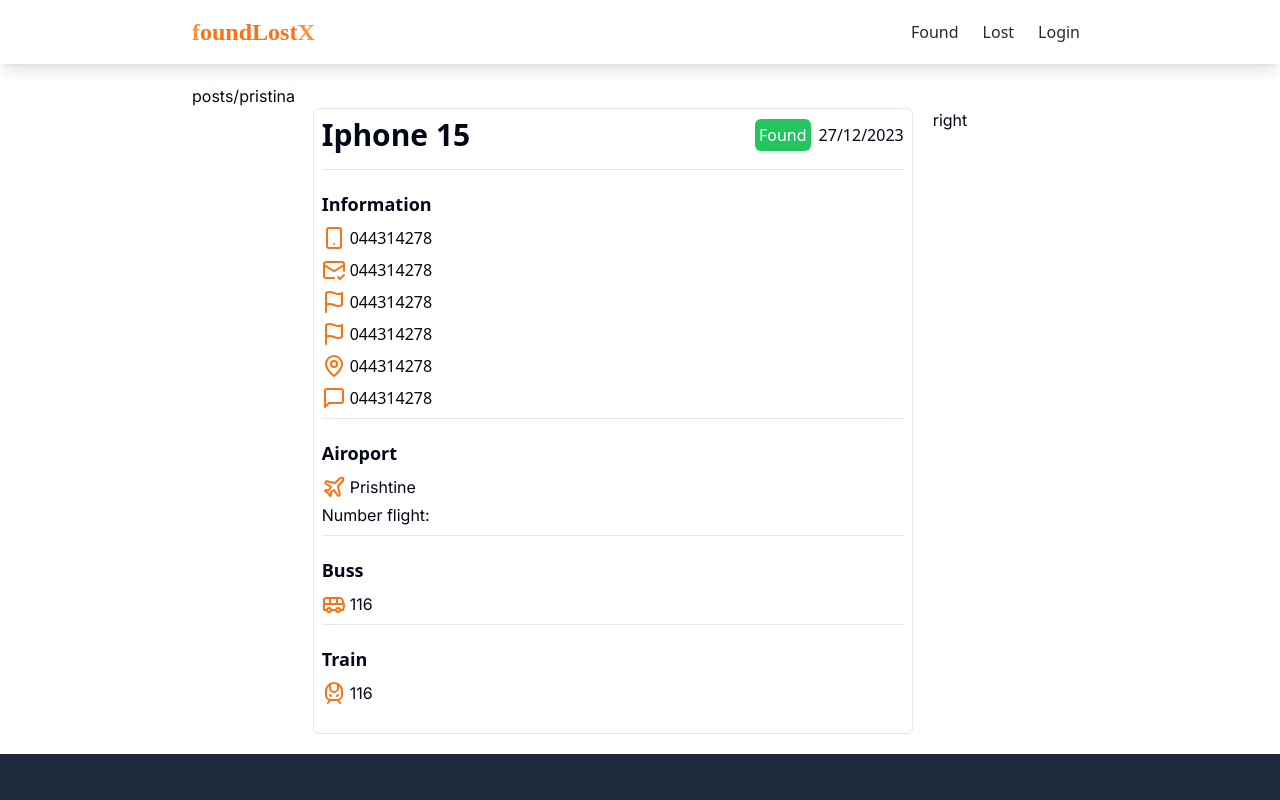
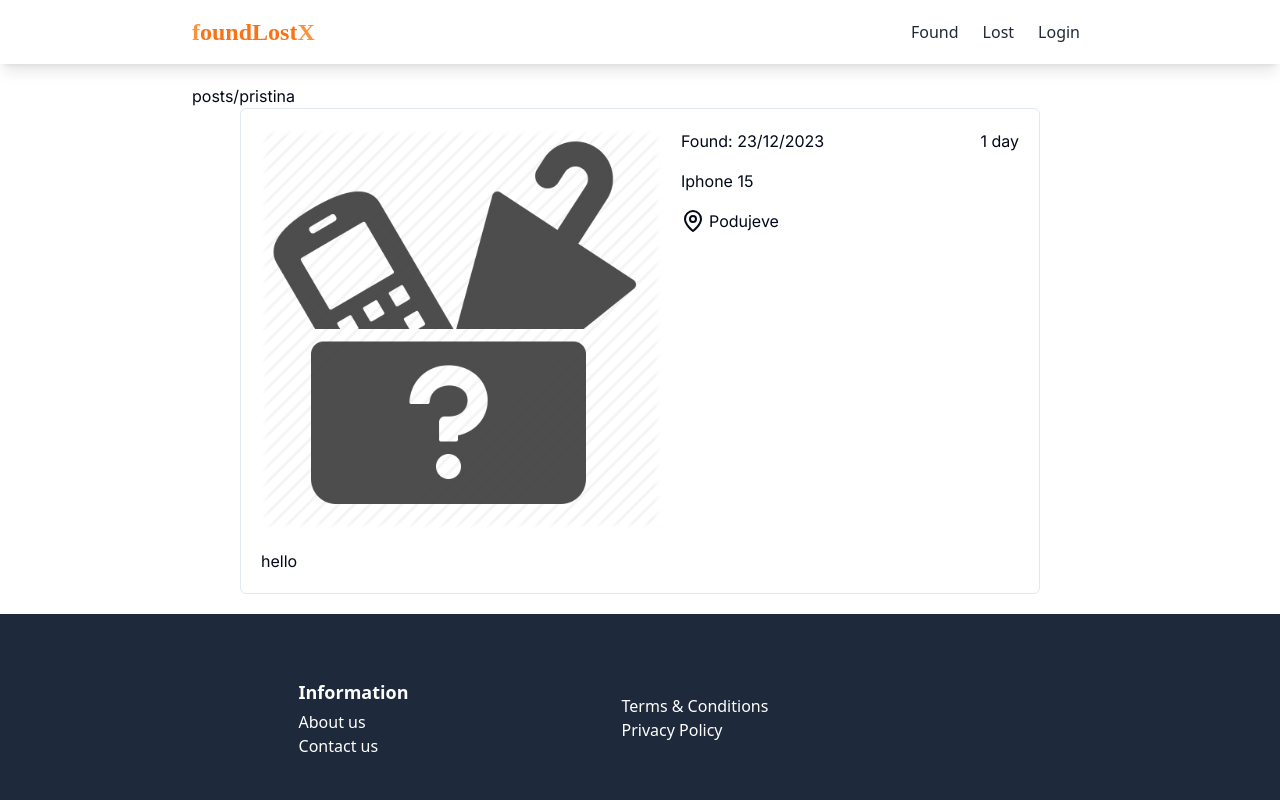
Before and after one commit to bernardkas/foundlostx, a Next.js app: page /post/1 in a window 1280 px wide. Shown: the top 800 px of the page. Built offline with nearby package versions, Linux system fonts and the light colour scheme.

Commit message:
feat: start working on post page

```diff
--- a/components/post/PostDetails.tsx
+++ b/components/post/PostDetails.tsx
@@ -9,7 +9,10 @@
   Smartphone,
   TrainFront,
 } from 'lucide-react';
+import Image from 'next/image';
 import React from 'react';
+
+import photo from '@/assets/howitworks/matching.png';
 
 const PostDetails = () => {
   const icons = [
@@ -42,64 +45,30 @@
   return (
     <div className='mx-2 my-5 lg:mx-[15%]'>
       <div>posts/pristina</div>
-      <div className='flex flex-row justify-center gap-5'>
-        <div className='border-[1px] rounded-md w-[600px] p-2'>
-          <div className='flex flex-row justify-between items-center border-b-[1px] pb-4'>
-            <h1 className='text-3xl font-noto-sans font-bold'>Iphone 15</h1>
-            <div className='flex gap-2 items-center'>
-              <label className='bg-green-500 text-white p-1 rounded-md font-noto-sans'>
-                Found
-              </label>
-              <label className='font-noto-sans '>27/12/2023</label>
+      <div className='flex flex-col justify-center items-center '>
+        <div className='border-[1px] rounded-md p-5 w-[800px] flex flex-col gap-5'>
+          <div className='flex flex-row justify-between'>
+            <div className='flex flex-row gap-5'>
+              <div>
+                <Image width={400} height={400} src={photo} alt='' />
+              </div>
+              <div className='flex flex-col gap-4'>
+                <div>Found: 23/12/2023</div>
+                <div>
+                  <h1>Iphone 15</h1>
+                </div>
+                <div className='flex flex-row gap-1'>
+                  <MapPin />
+                  <p>Podujeve</p>
+                </div>
+              </div>
             </div>
+            <div>1 day</div>
           </div>
-          <div className='my-5 border-b-[1px] pb-2'>
-            <div className='mb-2 text-lg font-noto-sans font-semibold'>
-              Information
-            </div>
-            <div className='flex flex-col gap-2'>
-              {icons.map(item => (
-                <div className='flex flex-row items-center gap-1' key={item.id}>
-                  <p className='text-orange-500'>{item.icon}</p>
-                  <p className='font-noto-sans'>044314278</p>
-                </div>
-              ))}
-            </div>
-          </div>
-          <div className='border-b-[1px] pb-2 my-5'>
-            <h1 className='mb-2 text-lg font-noto-sans font-semibold'>
-              Airoport
-            </h1>
-            <div className='flex flex-row gap-1 mb-1'>
-              <p>
-                <Plane className='text-orange-500' />
-              </p>
-              <p>Prishtine</p>
-            </div>
-            <div>
-              <p>Number flight: </p>
-            </div>
-          </div>
-          <div className='border-b-[1px] pb-2 my-5'>
-            <h1 className='mb-2 text-lg font-noto-sans font-semibold'>Buss</h1>
-            <div className='flex flex-row gap-1'>
-              <p>
-                <Bus className='text-orange-500' />
-              </p>
-              <p> 116</p>
-            </div>
-          </div>
-          <div className=' my-5'>
-            <h1 className='mb-2 text-lg font-noto-sans font-semibold'>Train</h1>
-            <div className='flex flex-row gap-1'>
-              <p>
-                <TrainFront className='text-orange-500' />
-              </p>
-              <p> 116</p>
-            </div>
+          <div>
+            <h1>hello</h1>
           </div>
         </div>
-        <div className=''>right</div>
       </div>
     </div>
   );
```
